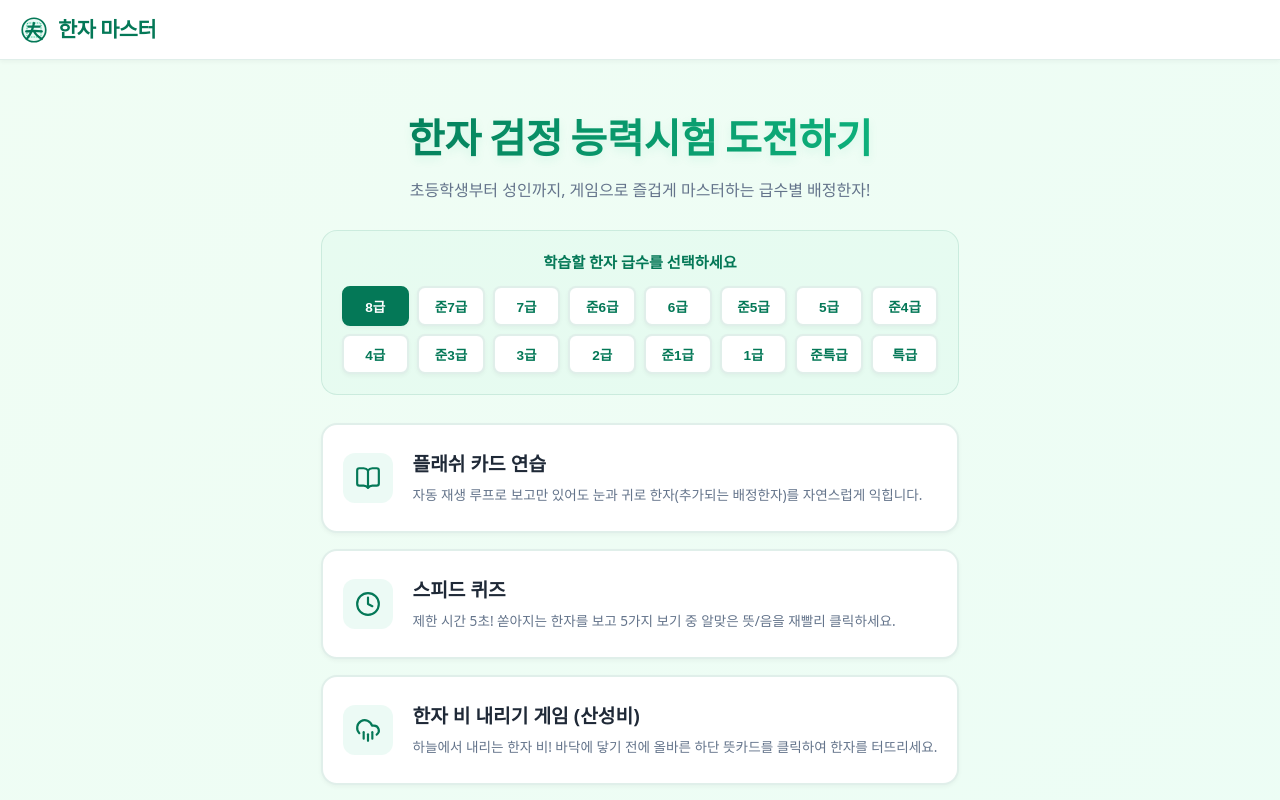
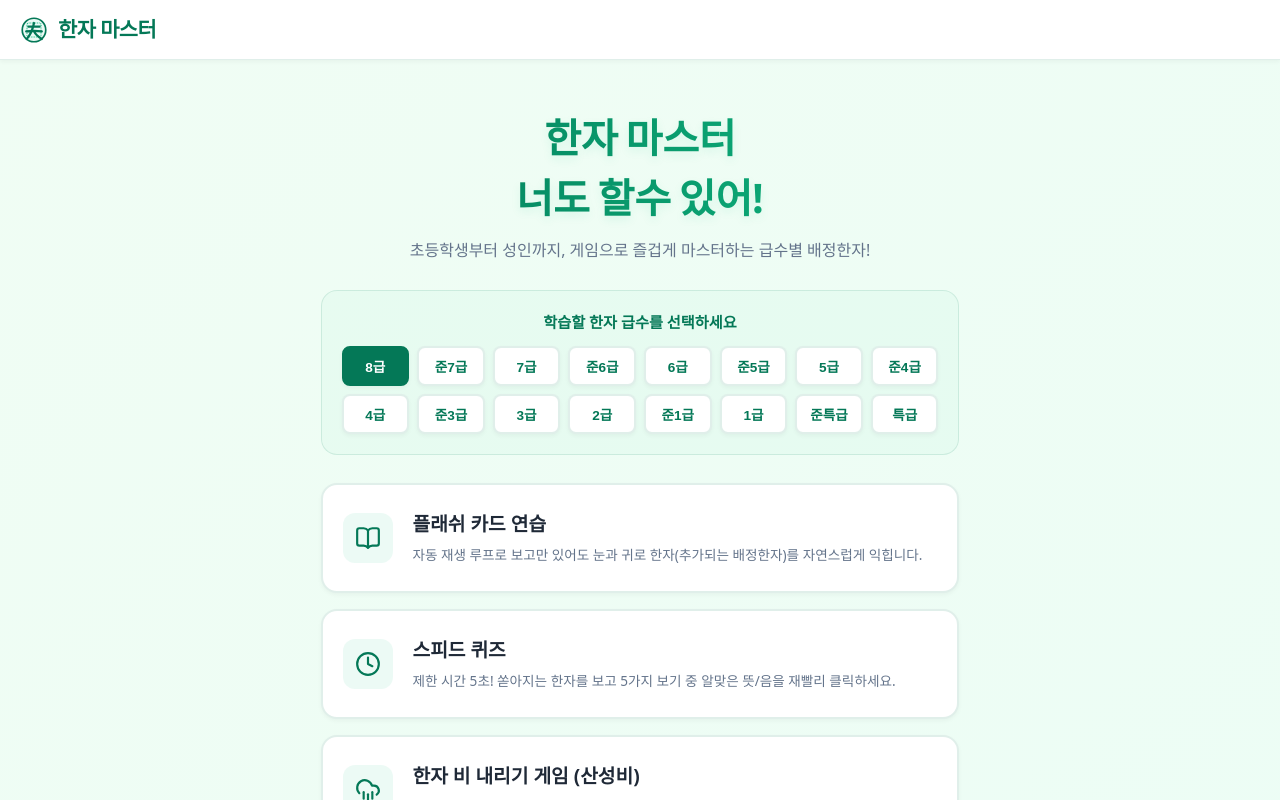
Before and after one commit to x110505x-del/hj, a React (Vite) app: page / in a window 1280 px wide. Shown: the top 800 px of the page. Built offline with nearby package versions, Linux system fonts and the light colour scheme; a web font is replaced by a local one.

Commit message:
Update LevelSelector header title to 한자 마스터 / 너도 할수 있어!

```diff
--- a/src/components/LevelSelector.jsx
+++ b/src/components/LevelSelector.jsx
@@ -39,7 +39,7 @@ export default function LevelSelector({ selectedLevel, onSelectLevel, onStartMod
           WebkitTextFillColor: 'transparent',
           textShadow: '0 4px 10px rgba(16, 185, 129, 0.1)'
         }}>
-          한자 검정 능력시험 도전하기
+          한자 마스터<br/>너도 할수 있어!
         </h1>
         <p style={{
           fontSize: '1rem',
```
